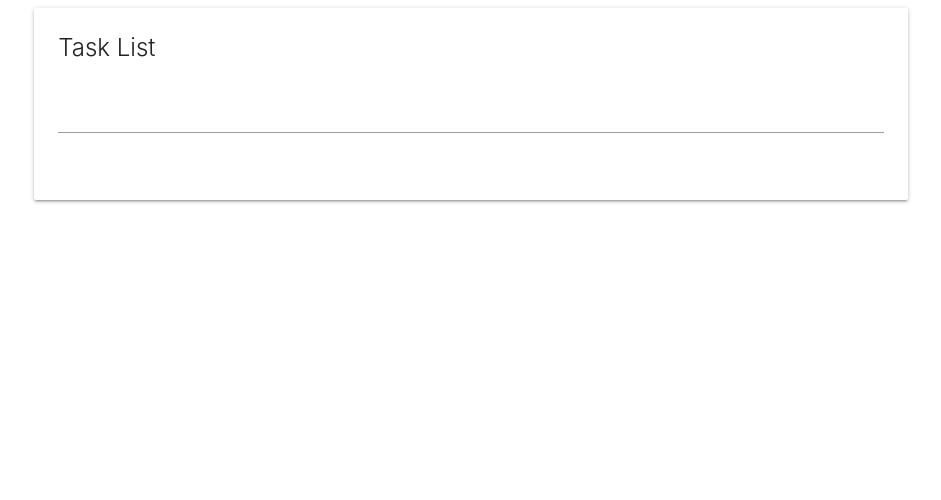
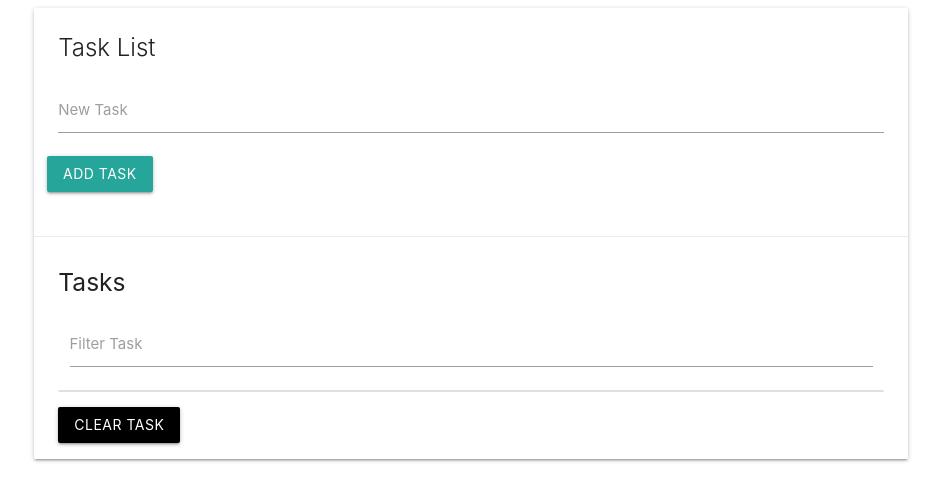
Before and after one commit to web15/taskList, a plain HTML site: page index.html in a window 1280 px wide. Shown: the whole page, without its empty margins (169-1110 px from the left). Drawn offline with nearby package versions, Linux system fonts and the light colour scheme.

Commit message:
vars added

```diff
--- a/app.js
+++ b/app.js
@@ -0,0 +1,6 @@
+// Define UI Vars
+const form = document.querySelector('#task-form');
+const taskList = document.querySelector('.collection');
+const clearBtn = document.querySelector('.clearTasks');
+const filter = document.querySelector('filter');
+const taskInput = document.querySelector('#task');
--- a/index.html
+++ b/index.html
@@ -19,9 +19,20 @@
               <form id="task-form">
                 <div class="input-field col s12">
                   <input type="text" name="task" id="task">
+                  <label for="task">New Task</label>
                 </div>
+                <input type="submit" value="Add Task" class="btn">
               </form>
             </div>
+          </div>
+          <div class="card-action">
+            <h5 id="task-title">Tasks</h5>
+            <div class="input-field col s12">
+                <input type="text" name="filter" id="filter">
+                <label for="filter">Filter Task</label>
+              </div>
+              <ul class="collection"></ul>
+              <a href="#" class="clear-task btn black">Clear Task</a>
           </div>
         </div>
       </div>
```
